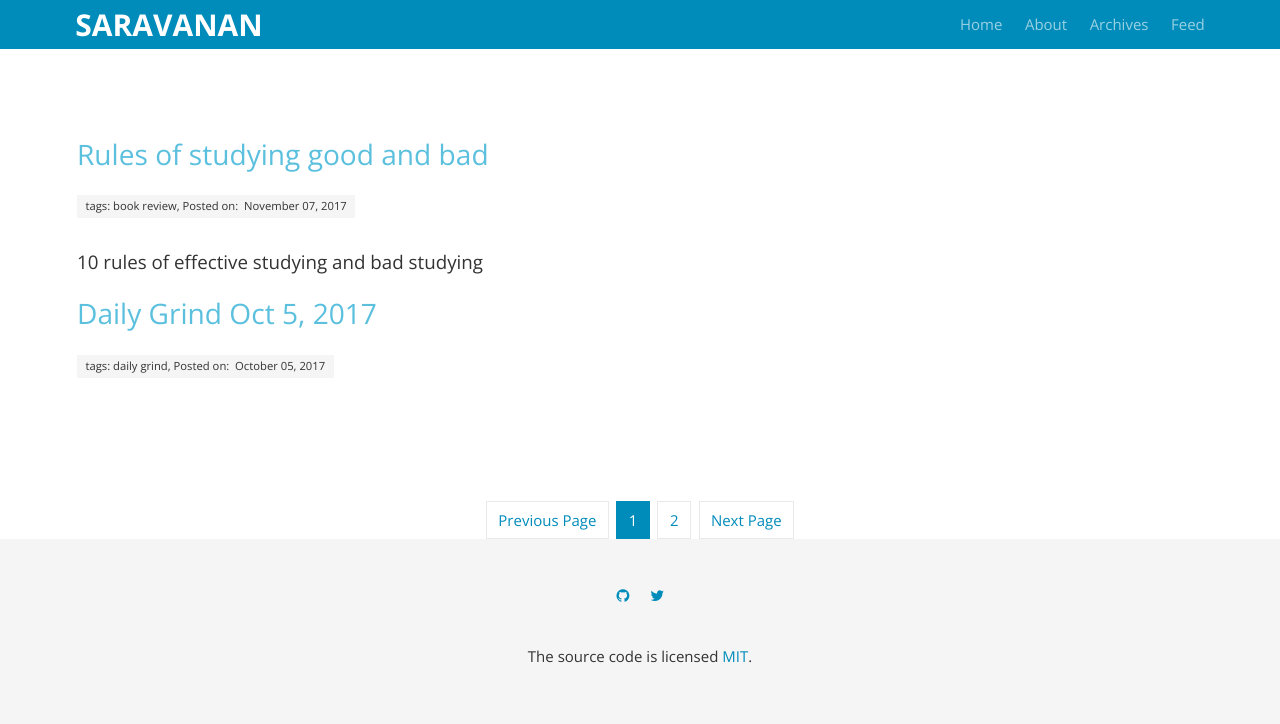
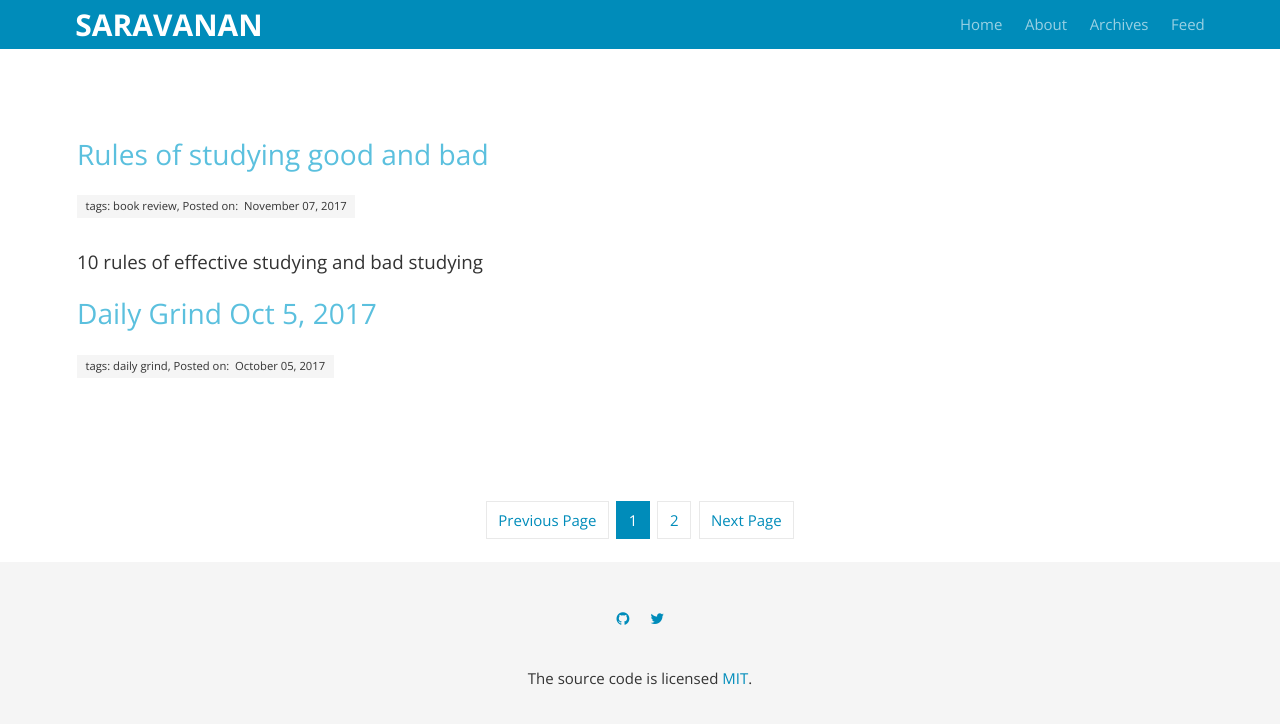
Before and after one commit to saravanaram/saravanaram.github.io, a Jekyll site: the page built from index.html, in a window 1280 px wide. Shown: the top 724 px of the page. Built offline with Jekyll 4.4.1, drawn with Linux system fonts in a browser that asks for light colours; nearby versions of some CDN libraries; the list of posts is cut into pages by our own code.

Commit message:
Update default.html

```diff
--- a/_layouts/default.html
+++ b/_layouts/default.html
@@ -20,48 +20,9 @@
     <link rel="stylesheet" href="{{"/assets/css/bulmaswatch.min.css" | prepend: site.baseurl }}" />
     <link rel="stylesheet" href="{{"/assets/css/prism.css" | prepend: site.baseurl }}" />
     {% include opengraph.html %}
-    <style type="text/css">
-.Site {
-  display: flex;
-  flex-direction: column;
-  height: 100%; /* 1, 3 */
-}
 
-.Site-header,
-.Site-footer {
-  flex: none; /* 2 */
-}
-
-.Site-content {
-  flex: 1 0 auto; /* 2 */
-  padding: var(--space) var(--space) 0;
-  width: 100%;
-}
-.Site-content::after {
-  content: '\00a0'; /* &nbsp; */
-  display: block;
-  margin-top: var(--space);
-  height: 0px;
-  visibility: hidden;
-}
-@media (--break-lg) {
-  .Site-content {
-    padding-top: var(--space-lg);
-  }
-  .Site-content::after {
-    margin-top: var(--space-lg);
-  }
-}
-
-.Site-content--full {
-  padding: 0;
-}
-.Site-content--full::after {
-  content: none;
-}
-    </style>
 </head>
-<body class="Site">
+<body>
   <section class="hero is-primary">
     <!-- Hero header: will stick at the top -->
     <div class="hero-head">
@@ -121,14 +82,14 @@
       </div>
     </div>-->
   </section>
-   <main class="Site-content">
-      <section class="section" id="content">
+
+      <section class="section">
         <div class="content">
            <!-- <p class="has-text-centered">Skeleton template for a basic layout.</p>-->
             {{ content }}
         </div>
     </section>
-    </main>
+
     {% include footer.html %}
     <script type="text/javascript" src="/assets/js/bulma.js"></script>
 </body>
```
